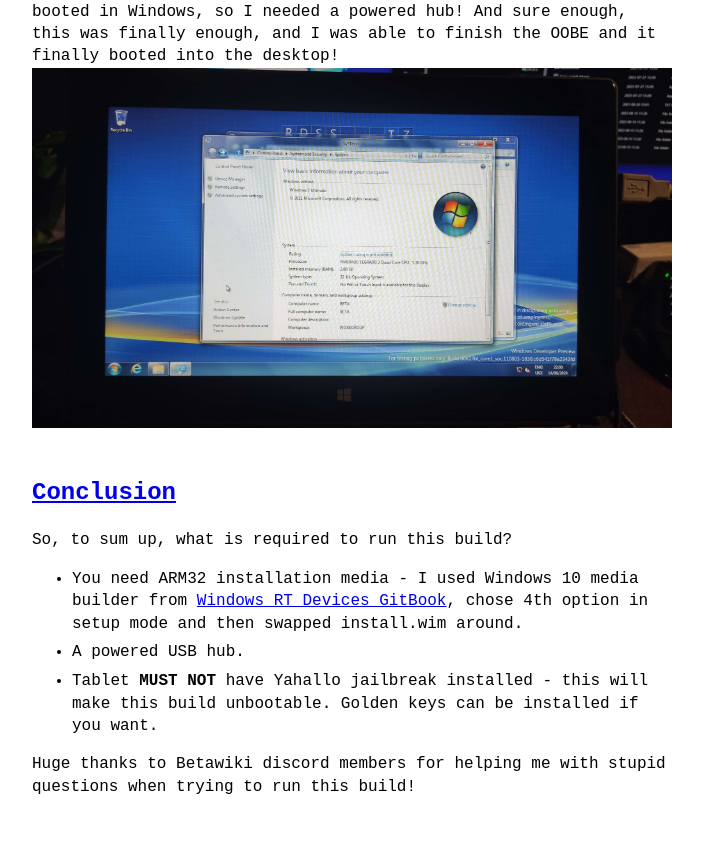
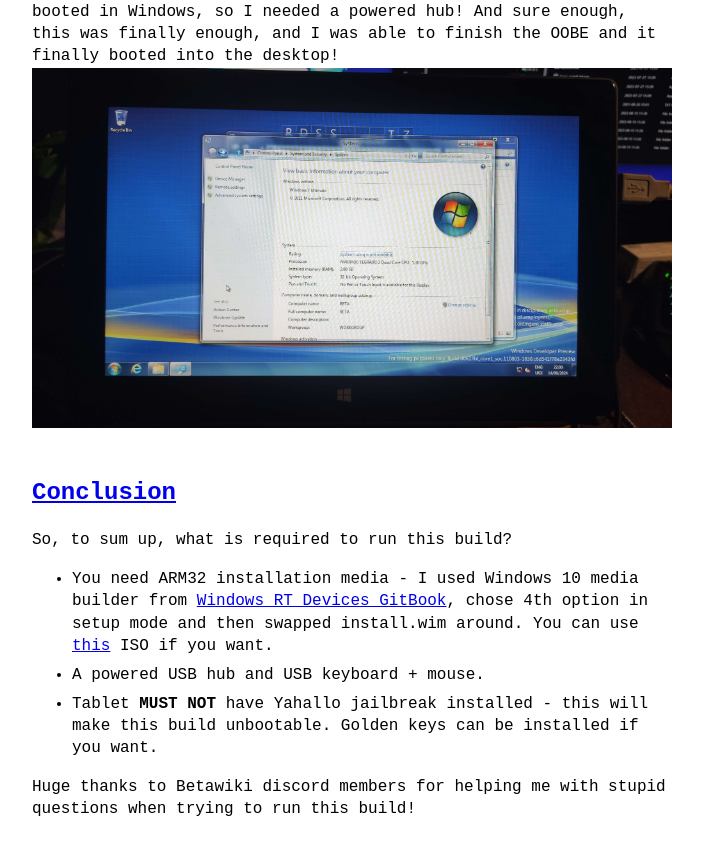
Before and after one commit to dzastsed/dzastsed.github.io, a Jekyll site: the page built from _posts/2024-06-16-Installing-Windows-8-8061-build-on-real-hardware.md, in a window 1280 px wide and 900 px high, scrolled down 2429 px. Shown: the top 855 px of the window, without its empty margins (288-991 px from the left). Built offline with Jekyll 4.4.1, drawn with Linux system fonts in a browser that asks for light colours.

Commit message:
minor edit

```diff
--- a/_posts/2024-06-16-Installing-Windows-8-8061-build-on-real-hardware.md
+++ b/_posts/2024-06-16-Installing-Windows-8-8061-build-on-real-hardware.md
@@ -31,8 +31,8 @@
 
 ## [Conclusion](#conclusion)
 So, to sum up, what is required to run this build?
- - You need ARM32 installation media - I used Windows 10 media builder from [Windows RT Devices GitBook](https://windows-rt-devices.gitbook.io/windows/tools/windows-media-builder), chose 4th option in setup mode and then swapped install.wim around.
- - A powered USB hub.
+ - You need ARM32 installation media - I used Windows 10 media builder from [Windows RT Devices GitBook](https://windows-rt-devices.gitbook.io/windows/tools/windows-media-builder), chose 4th option in setup mode and then swapped install.wim around. You can use [this](https://archive.org/details/win-8061-iso) ISO if you want.
+ - A powered USB hub and USB keyboard + mouse.
  - Tablet __MUST NOT__ have Yahallo jailbreak installed - this will make this build unbootable. Golden keys can be installed if you want.
 
 Huge thanks to Betawiki discord members for helping me with stupid questions when trying to run this build!
```
